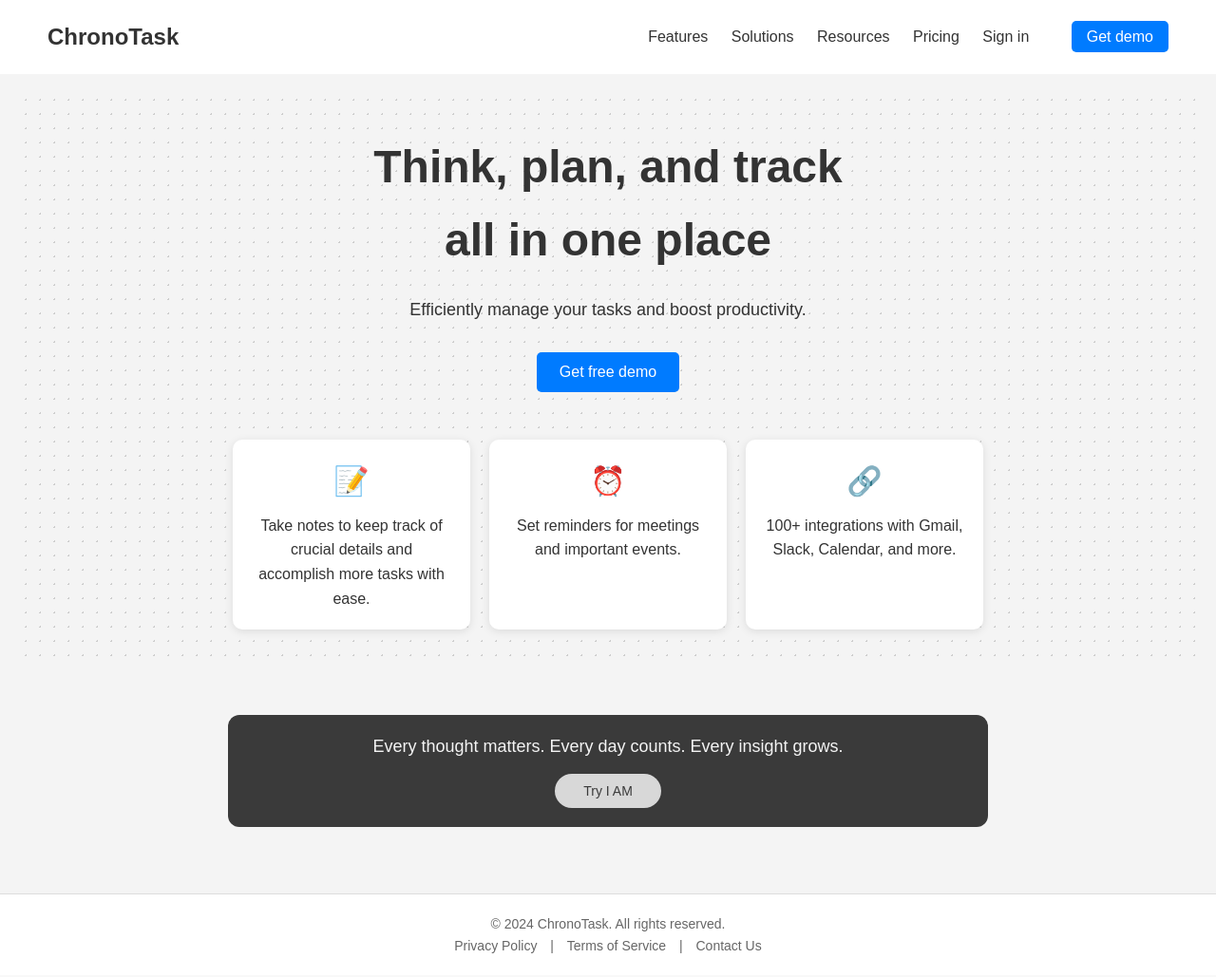
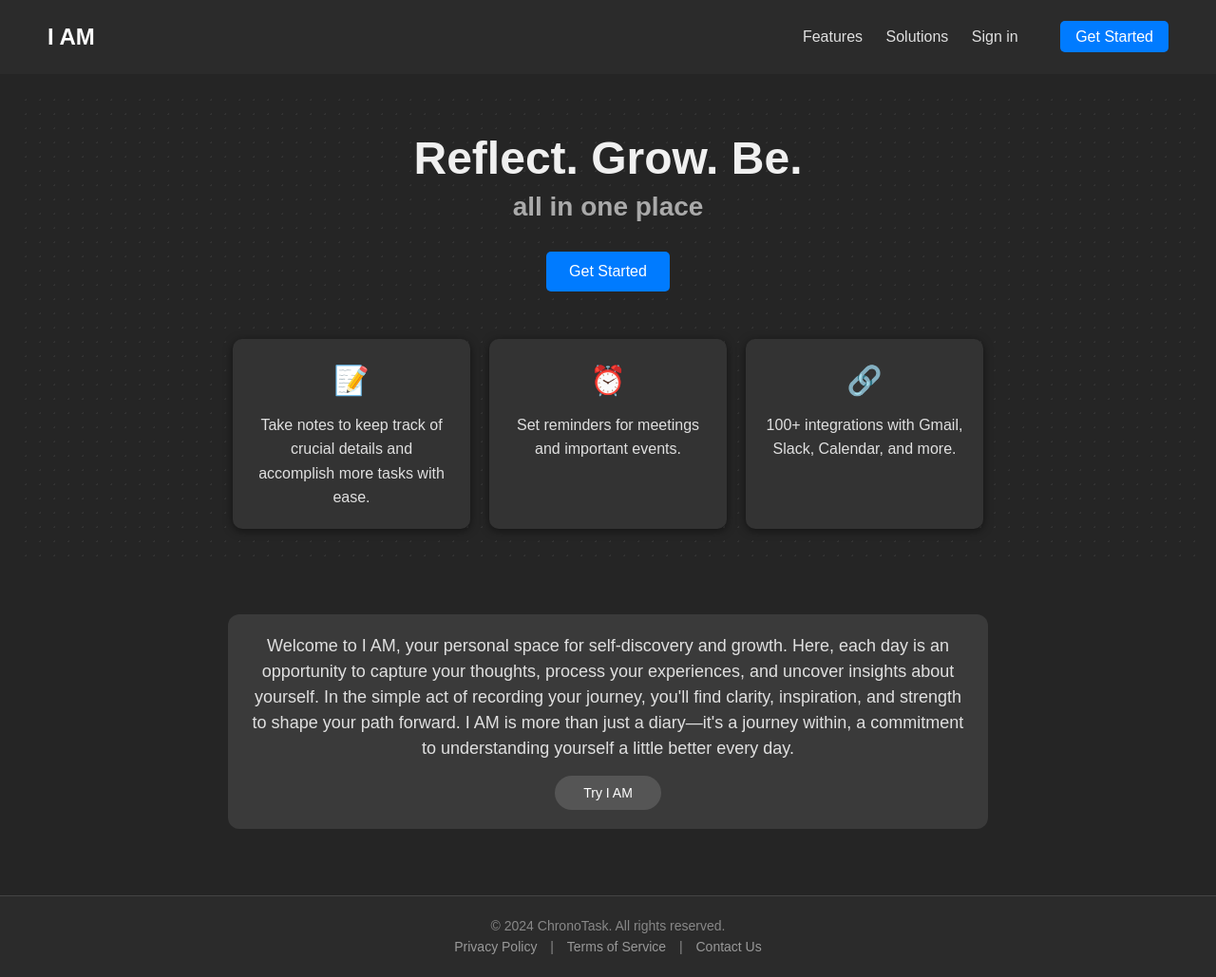
Before and after one commit to Akmalchan/Project_I_AM, a website built with webpack: page index.html in a window 1280 px wide. Shown: the whole page at 95% size. Built offline with nearby package versions, Linux system fonts and the light colour scheme.

Commit message:
ChatPage Initial Implement

```diff
--- /dev/null
+++ b/css/ChatPageStyle.css
@@ -0,0 +1,175 @@
+* {
+    margin: 0;
+    padding: 0;
+    box-sizing: border-box;
+}
+
+body {
+    font-family: 'Arial', sans-serif;
+    background-color: #1c1c1c;
+    color: #fff;
+    height: 100vh;
+    width: 100vw;
+    overflow: hidden;
+    display: flex;
+}
+
+.container {
+    display: flex;
+    height: 100%;
+    width: 100%;
+}
+
+/* Sidebar */
+.sidebar {
+    background-color: #2b2b2b;
+    width: 60px;
+    display: flex;
+    flex-direction: column;
+    justify-content: space-between;
+    align-items: center;
+    padding: 20px 0;
+}
+
+.sidebar-icons {
+    display: flex;
+    flex-direction: column;
+    align-items: center;
+    gap: 20px;
+}
+
+.profile-icon,
+.menu-icon {
+    height: 32px;
+    width: 32px;
+    background-color: #4a4a4a;
+    border-radius: 50%;
+    cursor: pointer;
+}
+
+.settings-icon {
+    height: 32px;
+    width: 32px;
+    background-color: #4a4a4a;
+    border-radius: 50%;
+    cursor: pointer;
+}
+
+/* Chat Content */
+.chat-content {
+    flex: 1;
+    display: flex;
+    flex-direction: column;
+    justify-content: space-between;
+    padding: 20px;
+}
+
+.messages {
+    flex: 1;
+    display: flex;
+    align-items: center;
+    justify-content: center;
+}
+
+.message {
+    font-size: 32px;
+    font-weight: 300;
+}
+
+.highlight {
+    color: #4db5ff;
+}
+
+/* ------------------------------------------------------------------------------------------------------ Chat Bar -- */
+.input-container {
+    position: relative; /* Make this container a positioning context */
+    display: flex;
+    align-items: flex-start; /* Align items to the top */
+    background-color: #333;
+    padding: 10px;
+    border-radius: 20px;
+    margin: 20px auto; /* Center the input bar horizontally */
+    width: 100%;
+    max-width: 1500px; /* Maximum width on larger screens */
+    min-width: 500px; /* Minimum width on smaller screens */
+    min-height: 80px; /* Adjust the minimum height as needed */
+    max-height: 700px; /* Adjust the maximum height as needed */
+    overflow: hidden; /* Ensure content can overflow (scrollbars visible) */
+}
+
+#chat-input {
+    min-height: 80px; /* Adjust the minimum height as needed */
+    flex: 1;
+    background-color: transparent;
+    border: none;
+    color: #fff;
+    font-size: 16px;
+    padding: 10px;
+    outline: none;
+    resize: none; /* Prevent the resize handle from appearing */
+    max-height: 700px; /* Set a max height for the textarea */
+    overflow-y: auto; /* Make it scrollable when content overflows */
+    line-height: 20px; /* Ensures only one line is shown */
+    scrollbar-width: thin; /* Optional: Make the scrollbar smaller */
+    scrollbar-color: #888 #333; /* Optional: Customize scrollbar color */
+}
+
+/* Optional: Ensure the textarea doesn't extend beyond the container */
+.input-container > textarea {
+    box-sizing: border-box;
+}
+
+#chat-input::placeholder {
+    color: #aaa;
+}
+
+/* Style the scrollbar for Webkit browsers (Chrome, Safari, etc.) */
+#chat-input::-webkit-scrollbar {
+    width: 8px; /* Set the width of the scrollbar */
+}
+
+#chat-input::-webkit-scrollbar-thumb {
+    background-color: #888; /* Color of the scrollbar handle */
+    border-radius: 10px; /* Rounded corners for the scrollbar */
+}
+
+#chat-input::-webkit-scrollbar-track {
+    background: #333; /* Track color */
+}
+
+
+/* ----------------------------------------------------------------------------------------- Chat Bar Enter Button -- */
+.input-container {
+    display: flex;
+    align-items: center;
+    background-color: #333;
+    padding: 10px;
+    border-radius: 20px;
+    margin: 20px auto; /* Center the input bar horizontally */
+    width: 100%;
+    max-width: 800px;
+    min-width: 300px;
+    gap: 10px; /* Space between input and button */
+    justify-content: flex-end;
+}
+.char-count {
+    position: absolute;
+    bottom: 52px;
+    right: 10px; /* Align to the right of the container */
+    font-size: 12px;
+    color: #aaa;
+}
+#send-button {
+    background-color: #007bff;
+    border: none;
+    color: #fff;
+    padding: 10px 15px;
+    border-radius: 12px;
+    cursor: pointer;
+    font-size: 16px;
+    transition: background-color 0.3s;
+    margin-top: auto; /* Pushes the button to the bottom of the container */
+}
+#send-button:hover {
+    background-color: #0056b3;
+}
--- /dev/null
+++ b/css/IndexStyle.css
@@ -0,0 +1,150 @@
+* {
+    margin: 0;
+    padding: 0;
+    box-sizing: border-box;
+    font-family: Arial, sans-serif;
+}
+
+body {
+    background-color: #1e1e1e; /* Dark background */
+    color: #e0e0e0; /* Light text */
+    line-height: 1.6;
+    overflow-y: auto;
+}
+
+.header {
+    display: flex;
+    justify-content: space-between;
+    align-items: center;
+    padding: 20px 50px;
+    background-color: #2b2b2b;
+    box-shadow: 0 2px 5px rgba(0, 0, 0, 0.3);
+}
+
+.logo {
+    font-size: 24px;
+    font-weight: bold;
+    color: #fff;
+}
+
+.nav a {
+    margin-left: 20px;
+    text-decoration: none;
+    color: #e0e0e0;
+    font-weight: 500;
+}
+
+.nav .sign-in {
+    margin-right: 20px;
+}
+
+.nav .btn {
+    background-color: #007bff;
+    color: #fff;
+    padding: 8px 16px;
+    border-radius: 5px;
+    text-decoration: none;
+}
+
+.hero-section {
+    text-align: center;
+    padding: 20px;
+    background-color: #252525;
+    position: relative;
+}
+
+.dotted-background {
+    background: radial-gradient(#333 1px, transparent 1px);
+    background-size: 15px 15px;
+    padding: 40px;
+    border-radius: 8px;
+}
+
+.hero-title {
+    font-size: 48px;
+    font-weight: bold;
+    line-height: 1.2;
+    color: #f0f0f0;
+}
+
+.sub-title {
+    font-size: 28px;
+    color: #aaaaaa;
+    display: block;
+    margin-top: 5px;
+    margin-bottom: 30px;
+}
+
+.hero-btn {
+    background-color: #007bff;
+    color: #fff;
+    padding: 12px 24px;
+    border: none;
+    border-radius: 5px;
+    font-size: 16px;
+    cursor: pointer;
+}
+
+.feature-cards {
+    display: flex;
+    justify-content: center;
+    gap: 20px;
+    margin-top: 50px;
+}
+
+.card {
+    background-color: #333;
+    padding: 20px;
+    border-radius: 10px;
+    box-shadow: 0 2px 10px rgba(0, 0, 0, 0.5);
+    width: 250px;
+    text-align: center;
+}
+
+.icon {
+    font-size: 30px;
+    margin-bottom: 10px;
+    color: #007bff;
+}
+
+.bottom-text-box {
+    background-color: #3a3a3a;
+    color: #e0e0e0;
+    text-align: center;
+    padding: 20px;
+    border-radius: 12px;
+    margin: 50px auto;
+    max-width: 800px;
+    font-size: 18px;
+    line-height: 1.5;
+}
+
+.bottom-text-box button {
+    background-color: #555;
+    color: #fff;
+    padding: 10px 30px;
+    border: none;
+    border-radius: 20px;
+    font-size: 14px;
+    cursor: pointer;
+    margin-top: 15px;
+}
+
+.footer {
+    background-color: #2b2b2b;
+    padding: 20px 50px;
+    text-align: center;
+    font-size: 14px;
+    color: #888;
+    border-top: 1px solid #444;
+}
+
+.footer nav a {
+    color: #999;
+    text-decoration: none;
+    margin: 0 10px;
+}
+
+.footer nav a:hover {
+    color: #ccc;
+}
--- a/css/landing_style.css
+++ /dev/null
@@ -1,152 +0,0 @@
-* {
-    margin: 0;
-    padding: 0;
-    box-sizing: border-box;
-    font-family: Arial, sans-serif;
-}
-
-body {
-    background-color: #f8f8f8;
-    color: #333;
-    line-height: 1.6;
-    overflow-y: auto; /* Enable scrolling */
-}
-
-.header {
-    display: flex;
-    justify-content: space-between;
-    align-items: center;
-    padding: 20px 50px;
-    background-color: #fff;
-    box-shadow: 0 2px 5px rgba(0, 0, 0, 0.1);
-}
-
-.logo {
-    font-size: 24px;
-    font-weight: bold;
-}
-
-.nav a {
-    margin-left: 20px;
-    text-decoration: none;
-    color: #333;
-    font-weight: 500;
-}
-
-.nav .sign-in {
-    margin-right: 20px;
-}
-
-.nav .btn {
-    background-color: #007bff;
-    color: #fff;
-    padding: 8px 16px;
-    border-radius: 5px;
-    text-decoration: none;
-}
-
-.hero-section {
-    text-align: center;
-    padding: 80px 20px;
-    background-color: #f4f4f4;
-    position: relative;
-}
-
-
-.hero-title {
-    font-size: 48px;
-    font-weight: bold;
-    margin-bottom: 20px;
-}
-
-.hero-description {
-    font-size: 18px;
-    margin-bottom: 30px;
-}
-
-.hero-btn {
-    background-color: #007bff;
-    color: #fff;
-    padding: 12px 24px;
-    border: none;
-    border-radius: 5px;
-    font-size: 16px;
-    cursor: pointer;
-}
-
-.feature-cards {
-    display: flex;
-    justify-content: center;
-    gap: 20px;
-    margin-top: 50px;
-}
-
-.card {
-    background-color: #fff;
-    padding: 20px;
-    border-radius: 10px;
-    box-shadow: 0 2px 10px rgba(0, 0, 0, 0.1);
-    width: 250px;
-    text-align: center;
-}
-
-.icon {
-    font-size: 30px;
-    margin-bottom: 10px;
-}
-
-.footer {
-    background-color: #fff;
-    padding: 20px 50px;
-    text-align: center;
-    font-size: 14px;
-    color: #666;
-    border-top: 1px solid #ddd;
-}
-
-.footer nav a {
-    color: #666;
-    text-decoration: none;
-    margin: 0 10px;
-}
-/* Main container adjustments */
-.hero-section {
-    margin: 0 auto; /* Center the content */
-    padding: 20px;
-}
-
-/* Refine dotted background */
-.dotted-background {
-    background: radial-gradient(#ccc 1px, transparent 1px);
-    background-size: 15px 15px; /* Smaller, tighter dots */
-    padding: 40px;
-    border-radius: 8px;
-}
-
-
-
-/* Existing styles for hero section remain unchanged */
-
-/* Bottom text section adjustments */
-.bottom-text-box {
-    background-color: #3a3a3a; /* Dark background similar to your example */
-    color: #f4f4f4; /* Light text color */
-    text-align: center;
-    padding: 20px 15px; /* Tighter padding for a more compact look */
-    border-radius: 12px;
-    margin: 50px auto; /* Space above the bottom section */
-    max-width: 800px; /* Restrict width for a neater appearance */
-    font-size: 18px;
-    line-height: 1.5;
-}
-
-.bottom-text-box button {
-    background-color: #d8d8d8; /* Light button background */
-    color: #3a3a3a; /* Dark button text */
-    padding: 10px 30px;
-    border: none;
-    border-radius: 20px;
-    font-size: 14px;
-    cursor: pointer;
-    margin-top: 15px;
-}
--- a/index.html
+++ b/index.html
@@ -4,28 +4,24 @@
   <meta charset="UTF-8">
   <meta http-equiv="X-UA-Compatible" content="IE=edge">
   <meta name="viewport" content="width=device-width, initial-scale=1.0">
-  <title>ChronoTask</title>
-  <link rel="stylesheet" href="css/landing_style.css">
+  <title>ChronoTask - Dark Mode</title>
+  <link rel="stylesheet" href="css/IndexStyle.css">
 </head>
 <body>
 <header class="header">
-  <div class="logo">ChronoTask</div>
+  <div class="logo">I AM</div>
   <nav class="nav">
     <a href="#">Features</a>
     <a href="#">Solutions</a>
-    <a href="#">Resources</a>
-    <a href="#">Pricing</a>
     <a href="#" class="sign-in">Sign in</a>
-    <a href="#" class="btn">Get demo</a>
+    <a href="#" class="btn">Get Started</a>
   </nav>
 </header>
 
-
 <main class="hero-section">
   <div class="dotted-background">
-    <h1 class="hero-title">Think, plan, and track<br>all in one place</h1>
-    <p class="hero-description">Efficiently manage your tasks and boost productivity.</p>
-    <button class="hero-btn">Get free demo</button>
+    <h1 class="hero-title">Reflect. Grow. Be.<br><span class="sub-title">all in one place</span></h1>
+    <button class="hero-btn">Get Started</button>
 
     <div class="feature-cards">
       <div class="card notes-card">
@@ -43,13 +39,17 @@
     </div>
   </div>
 
-  <!-- New bottom text box -->
   <section class="bottom-text-box">
-    <p>Every thought matters. Every day counts. Every insight grows.</p>
+    <p>Welcome to I AM, your personal space for self-discovery and growth.
+      Here, each day is an opportunity to capture your thoughts, process
+      your experiences, and uncover insights about yourself. In the simple
+      act of recording your journey, you'll find clarity, inspiration, and
+      strength to shape your path forward. I AM is more than just a diary—it's
+      a journey within, a commitment to understanding yourself a little better
+      every day.</p>
     <button>Try I AM</button>
   </section>
 </main>
-
 
 <footer class="footer">
   <p>© 2024 ChronoTask. All rights reserved.</p>
```
Also changed, not shown: ChatPage.html (added, +37 -0 lines), js/ChatPageScript.js (added, +19 -0 lines).
